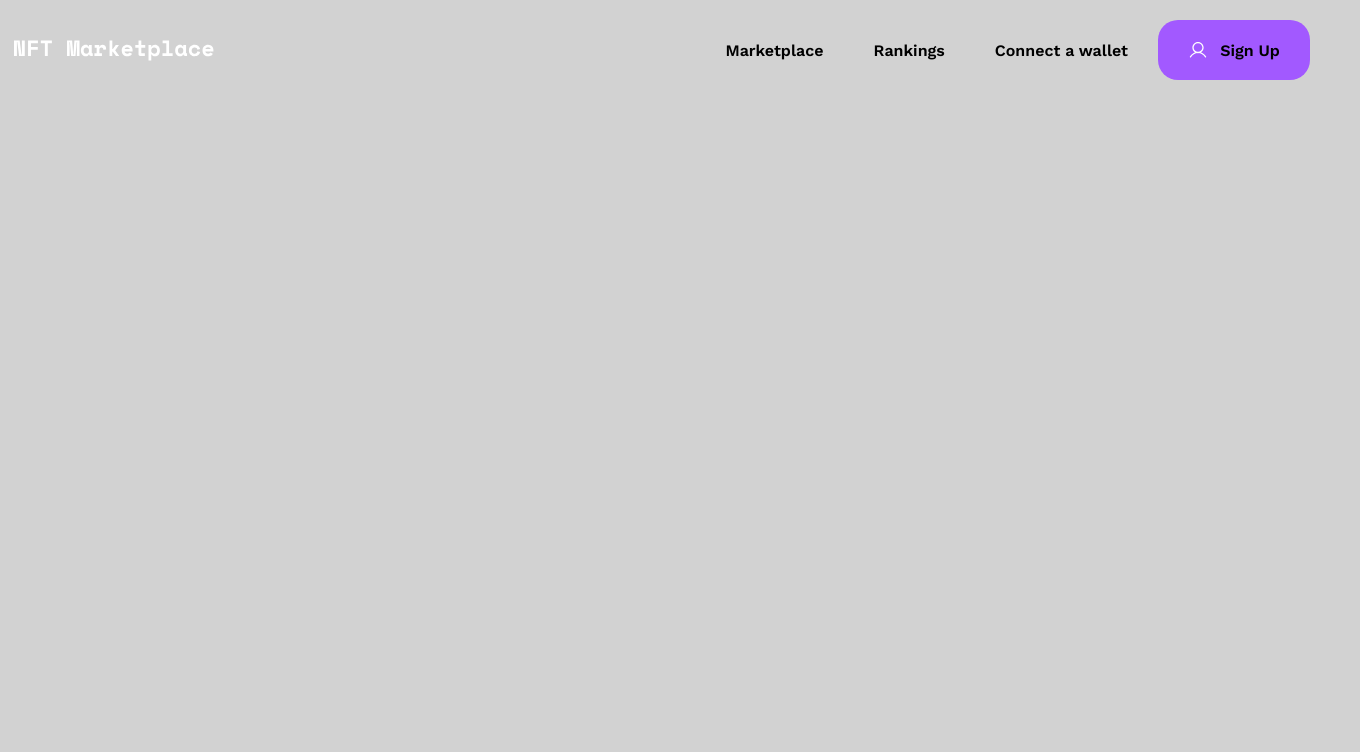
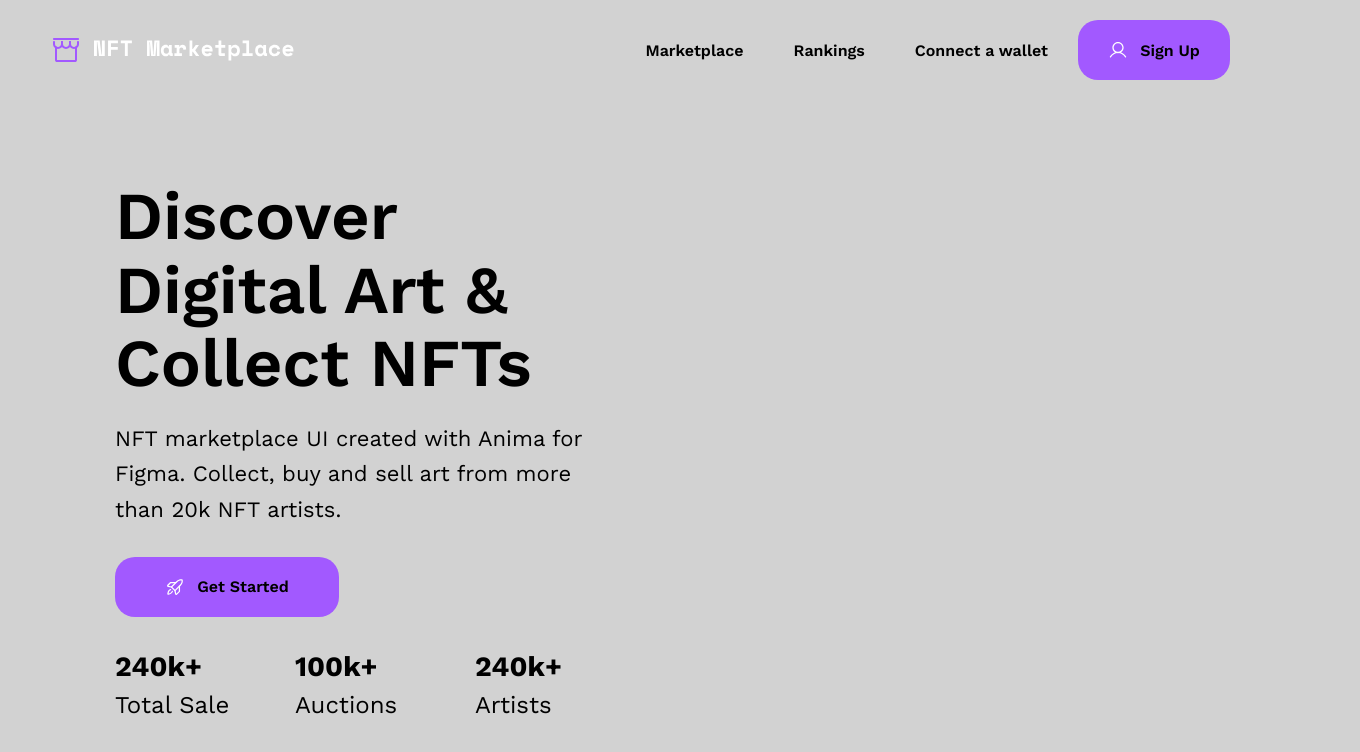
Before and after one commit to mikhail-create/nft-marketplace, a React (Create React App) app: page / in a window 1280 px wide. Shown: the top 752 px of the page, 1360 px wide, since content can reach past the window. Built offline with nearby package versions, Linux system fonts and the light colour scheme.

Commit message:
✨ Created Hero Section and some route fixes

```diff
--- /dev/null
+++ b/src/components/sections/HeroSection/HeroSection.module.scss
@@ -0,0 +1,51 @@
+.hero {
+  padding: 80px 115px;
+  display: flex;
+  flex-direction: row;
+  gap: 30px;
+
+  &_info {
+    display: flex;
+    flex-direction: column;
+    width: 510px;
+    gap: 20px;
+    font-family: "Work Sans";
+
+    &__title {
+      font-weight: 600;
+      text-transform: capitalize;
+    }
+
+    &__description {
+      font-size: 22px;
+      font-style: normal;
+      font-weight: 400;
+      line-height: 160%;
+    }
+
+    &__button {
+      width: 224px;
+      margin: 10px 0;
+    }
+
+    &__stats {
+      display: grid;
+      grid-template-columns: repeat(3, 1fr);
+      grid-template-rows: repeat(2, 1fr);
+      grid-column-gap: 30px;
+      grid-row-gap: 0px;
+
+      span:nth-child(-n + 3) {
+        font-weight: bold;
+        font-size: 28px;
+        line-height: 140%;
+      }
+
+      span {
+        font-weight: 400;
+        font-size: 24px;
+        line-height: 160%;
+      }
+    }
+  }
+}
--- /dev/null
+++ b/src/components/sections/HeroSection/HeroSection.tsx
@@ -0,0 +1,51 @@
+import React from 'react'
+import { ReactComponent as Rocket } from 'assets/icons/rocket.svg'
+import styles from './HeroSection.module.scss'
+import Button from 'shared/Button/Button'
+
+function HeroSection() {
+  return (
+    <div className={styles.hero}>
+      <div className={styles.hero_info}>
+        <h1 className={styles.hero_info__title}>
+          Discover digital art & Collect NFTs
+        </h1>
+        <p className={styles.hero_info__description}>
+          NFT marketplace UI created with Anima for Figma. Collect, buy and sell art from more than 20k NFT artists.
+        </p>
+        <span className={styles.hero_info__button}>
+          <Button
+            title='Get Started'
+            size='Medium'
+            isBordered={false}
+            icon={<Rocket fill="white" />}
+          />
+        </span>
+        <div className={styles.hero_info__stats}>
+          <span>
+            240k+
+          </span>
+          <span>
+            100k+
+          </span>
+          <span>
+            240k+
+          </span>
+          <span>
+            Total Sale
+          </span>
+          <span>
+            Auctions
+          </span>
+          <span>
+            Artists
+          </span>
+        </div>
+      </div>
+      <div className={styles.hero__preview}>
+      </div>
+    </div>
+  )
+}
+
+export default HeroSection
--- a/src/layouts/MainLayout.tsx
+++ b/src/layouts/MainLayout.tsx
@@ -5,8 +5,10 @@ import ThemeToggle from 'shared/Theme/ThemeToggle';
 import { ThemeContextType } from 'types/ThemeContextType';
 import Button from 'shared/Button/Button';
 import Header from 'components/Header/Header';
+import { Route, Routes } from 'react-router-dom';
+import routes from 'routes/routes';
 
-function MainLayout() {
+function MainLayout(child: any) {
   // Получаем текущую тему и функцию переключения из контекста
   const { theme, setTheme } = useContext<ThemeContextType>(ThemeContext);
 
@@ -21,6 +23,15 @@ function MainLayout() {
   return (
     <div className={styles.layout}>
       <Header />
+      <Routes>
+        {routes.map(route => (
+          <Route
+            key={route.path}
+            path={route.path}
+            element={<route.component />} // Вызов компонента
+          />
+        ))}
+      </Routes>
       {/* <ThemeToggle
         onChange={handleToggle}
         value={theme === themes.dark}
--- /dev/null
+++ b/src/routes/pages/HomePage.tsx
@@ -0,0 +1,12 @@
+import HeroSection from 'components/sections/HeroSection/HeroSection'
+import React from 'react'
+
+function HomePage() {
+  return (
+    <div>
+      <HeroSection />
+    </div>
+  )
+}
+
+export default HomePage
--- a/src/shared/Button/Button.module.scss
+++ b/src/shared/Button/Button.module.scss
@@ -12,9 +12,11 @@
   align-items: center;
   justify-content: center;
   gap: 12px;
+  transition: 500ms;
 
   &:hover {
     cursor: pointer;
+    transform: scale(0.9);
   }
 
   &__large {
--- a/src/styles/global.scss
+++ b/src/styles/global.scss
@@ -1,5 +1,5 @@
 :root {
-  --desktop-size: 1440px;
+  --desktop-size: 1280px;
   --tablet-size: 835px;
   --phone-size: 1440px;
 
--- a/src/styles/index.scss
+++ b/src/styles/index.scss
@@ -35,22 +35,27 @@ h5 {
 
 h1 {
   font-size: 67px;
+  line-height: 110%;
 }
 
 h2 {
   font-size: 51px;
+  line-height: 110%;
 }
 
 h3 {
   font-size: 38px;
+  line-height: 120%;
 }
 
 h4 {
   font-size: 28px;
+  line-height: 140%;
 }
 
 h5 {
   font-size: 22px;
+  line-height: 160%;
 }
 
 body {
```
Also changed, not shown: src/App.tsx (+5 -5 lines), src/routes/routes.ts (+12 -4 lines), src/assets/icons/rocket.svg (added).
